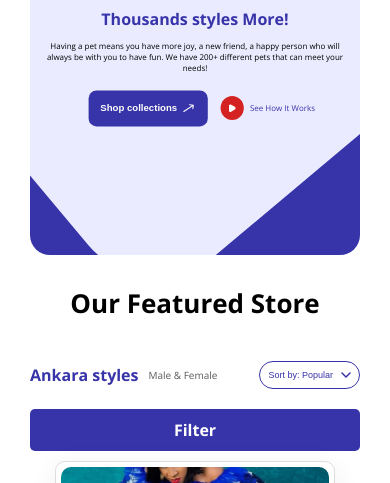
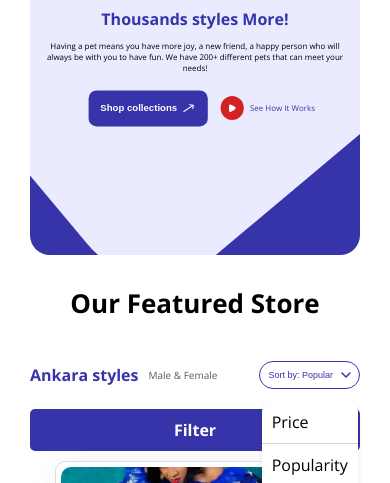
Before and after one commit to prajzz7/ShoppingEcommerce, a plain HTML site: page index.html in a window 390 px wide. Both pictures are taken after a click on the button "Sort by: Popular". Shown: the part 361-844 px from the top of the page. Drawn offline with nearby package versions, Linux system fonts and the light colour scheme.

Commit message:
dropdown: list created

```diff
--- a/index.html
+++ b/index.html
@@ -4,6 +4,7 @@
 <head>
     <meta charset="UTF-8">
     <meta name="viewport" content="width=device-width, initial-scale=1.0">
+    <meta name="description" content="Authentic clothes, best deals with the best shopping experience. Purchase clothes for adults, kids, any age group."/>
     <title>FashionForAll</title>
     <link rel="stylesheet" href="styles.css" />
 </head>
@@ -165,11 +166,17 @@
                     <span class="style-gender-type">Male & Female</span>
                 </div>
                 <div class="display-clothing-sortBy">
-                    <button>
+                    <button id="sort-by-button">
                         <span>Sort by: Popular</span>
                         <img src="./assets/main-store-content/sort-down-arrow.svg" />
                     </button>
+                    <ul id="sortByDropdown" class="dropdown-content">
+                        <li data-sort="price">Price</li>
+                        <li data-sort="popularity">Popularity</li>
+                        <li data-sort="date">Date</li>
+                    </ul>
                 </div>
+
             </div>
             <div class="filter-button" id="filterButton">Filter</div>
             <div class="modal-filter" id="filterModal">
--- a/script.js
+++ b/script.js
@@ -191,6 +191,17 @@ document.addEventListener('DOMContentLoaded', function () {
         }
         enableScroll()
     });
+
+
+
+    const sortByButton = document.getElementById('sort-by-button')
+    const sortByDropDown = document.getElementById('sortByDropdown')
+    sortByButton.addEventListener('click', toggleDropDown)
+
+    function toggleDropDown(){
+        sortByDropDown.style.display = sortByDropDown.style.display ==='block' ? 'none' : 'block'
+        sortByDropDown.style.zIndex = 100
+    }
 });
 
 
--- a/styles.css
+++ b/styles.css
@@ -375,7 +375,11 @@ main.store-content{
     font-size: 12px;
     color: rgba(91, 91, 91, 1);
 }
-
+.display-clothing-sortBy{
+    display: flex;
+    justify-content: center;
+    position: relative;
+}
 .display-clothing-sortBy button{
     padding: 10px;
     display: flex;
@@ -388,6 +392,29 @@ main.store-content{
     font-size: 12px;
     border-radius: 20px;
     cursor: pointer;
+}
+
+#sortByDropdown {
+    display: none;
+    position: absolute;
+    top: 40px;
+    list-style: none;
+    padding: 0;
+    margin: 0;
+    background-color: #fff;
+    box-shadow: 0 2px 5px rgba(0, 0, 0, 0.1);
+    border-radius: 10px;
+
+}
+
+#sortByDropdown li {
+    padding: 10px;
+    cursor: pointer;
+    border-bottom: 0.5px solid lightgray;
+}
+
+#sortByDropdown li:hover {
+    background-color: #f5f5f5;
 }
 
 .display-clothing-cards{
```
